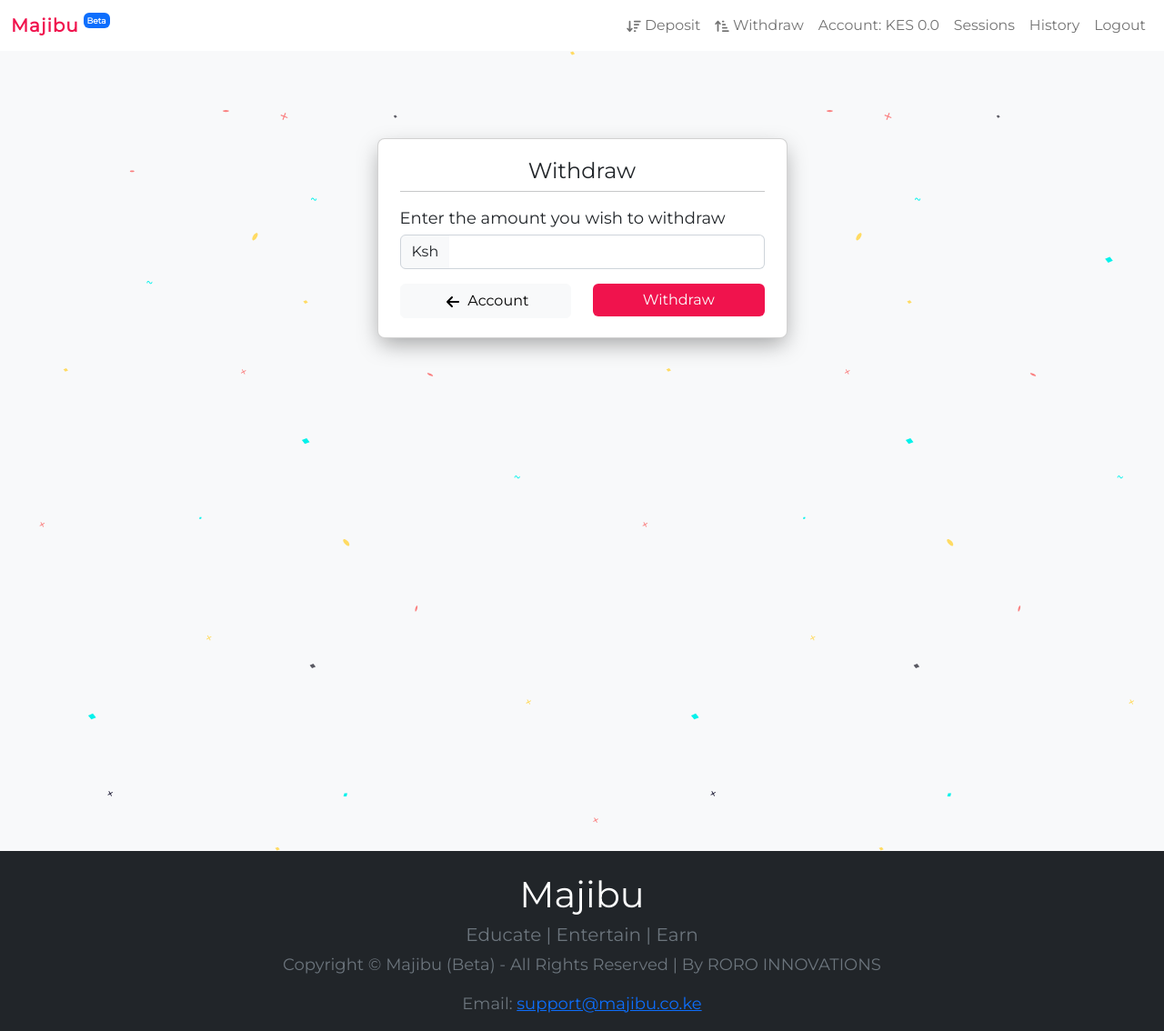
After one commit to waruingugi/majibu-v5, a Python web app: template app/accounts/templates/withdraw.html in a window 1280 px wide. The commit adds this page. Shown: the whole page at 91% size. Run offline with Jinja, Linux system fonts and the light colour scheme; the template is opened without the code that fills it, so the values that code supplies are empty; some libraries are stand-ins or nearby versions.

Commit message:
Create withdraw route and template

```diff
--- /dev/null
+++ b/app/accounts/templates/withdraw.html
@@ -0,0 +1,49 @@
+{% extends "templates/layout.html" %}
+
+{% block content %}
+    {% include "templates/navbar.html" %}
+
+
+    <section id="content-full-height" class="bg-light py-5">
+        <div class="container">
+            <div class="row justify-content-center">
+                <div class="col-md-5">
+                    <div class="card mt-5" id="content-card">
+                        <div class="card-body">
+                            <h4 class="text-center">Withdraw</h4>
+                            <hr class="mt-0">
+                            <p class="mb-0">Enter the amount you wish to withdraw</p>
+                            {% if field_errors %}
+                                <ul class="list-unstyled small text-danger">
+                                {% for error in field_errors %}
+                                    <li class="small">* {{ error }}</li>
+                                {% endfor %}
+                                </ul>
+                            {% endif %}
+                            <form>
+                                <div class="input-group mb-3 mt-1">
+                                    <span class="input-group-text bg-light">Ksh</span>
+                                    <input class="form-control border-start-0" type="tel" min="1" max="5000" name="amount" required="" minlength="1" pattern="[0-9]+" autocomplete="off" inputmode="tel" maxlength="4" title="Example: 5000">
+                                </div>
+                                <div class="row">
+                                    <div class="col">
+                                        <a href="{{ url_for('get_wallet') }}" class="btn btn-light d-block w-100" role="button">&nbsp;<svg xmlns="http://www.w3.org/2000/svg" viewBox="-32 0 512 512" width="1em" height="1em" fill="currentColor" class="me-2">
+                                                <!--! Font Awesome Free 6.1.1 by @fontawesome - https://fontawesome.com License - https://fontawesome.com/license/free (Icons: CC BY 4.0, Fonts: SIL OFL 1.1, Code: MIT License) Copyright 2022 Fonticons, Inc. -->
+                                                <path d="M447.1 256C447.1 273.7 433.7 288 416 288H109.3l105.4 105.4c12.5 12.5 12.5 32.75 0 45.25C208.4 444.9 200.2 448 192 448s-16.38-3.125-22.62-9.375l-160-160c-12.5-12.5-12.5-32.75 0-45.25l160-160c12.5-12.5 32.75-12.5 45.25 0s12.5 32.75 0 45.25L109.3 224H416C433.7 224 447.1 238.3 447.1 256z"></path>
+                                            </svg>Account</a></div>
+                                    <div class="col">
+                                        <button class="btn btn-primary d-block w-100" id="btn-preferred" type="submit">Withdraw</button>
+                                    </div>
+                                </div>
+                            </form>
+                        </div>
+                    </div>
+                </div>
+            </div>
+        </div>
+    </section>
+
+
+    {% include 'templates/footer.html' %}
+
+{% endblock %}
--- a/app/templates/navbar.html
+++ b/app/templates/navbar.html
@@ -7,7 +7,7 @@
                             <!--! Font Awesome Free 6.1.1 by @fontawesome - https://fontawesome.com License - https://fontawesome.com/license/free (Icons: CC BY 4.0, Fonts: SIL OFL 1.1, Code: MIT License) Copyright 2022 Fonticons, Inc. -->
                             <path d="M416 288h-95.1c-17.67 0-32 14.33-32 32s14.33 32 32 32H416c17.67 0 32-14.33 32-32S433.7 288 416 288zM544 32h-223.1c-17.67 0-32 14.33-32 32s14.33 32 32 32H544c17.67 0 32-14.33 32-32S561.7 32 544 32zM352 416h-32c-17.67 0-32 14.33-32 32s14.33 32 32 32h32c17.67 0 31.1-14.33 31.1-32S369.7 416 352 416zM480 160h-159.1c-17.67 0-32 14.33-32 32s14.33 32 32 32H480c17.67 0 32-14.33 32-32S497.7 160 480 160zM192.4 330.7L160 366.1V64.03C160 46.33 145.7 32 128 32S96 46.33 96 64.03v302L63.6 330.7c-6.312-6.883-14.94-10.38-23.61-10.38c-7.719 0-15.47 2.781-21.61 8.414c-13.03 11.95-13.9 32.22-1.969 45.27l87.1 96.09c12.12 13.26 35.06 13.26 47.19 0l87.1-96.09c11.94-13.05 11.06-33.31-1.969-45.27C224.6 316.8 204.4 317.7 192.4 330.7z"></path>
                         </svg>Deposit</a></li>
-                <li class="nav-item"><a class="nav-link" href="#"><svg xmlns="http://www.w3.org/2000/svg" viewBox="0 -32 576 576" width="1em" height="1em" fill="currentColor" class="me-1">
+                <li class="nav-item"><a class="nav-link" href="{{ url_for('get_withdraw') }}"><svg xmlns="http://www.w3.org/2000/svg" viewBox="0 -32 576 576" width="1em" height="1em" fill="currentColor" class="me-1">
                             <!--! Font Awesome Free 6.1.1 by @fontawesome - https://fontawesome.com License - https://fontawesome.com/license/free (Icons: CC BY 4.0, Fonts: SIL OFL 1.1, Code: MIT License) Copyright 2022 Fonticons, Inc. -->
                             <path d="M544 416h-223.1c-17.67 0-32 14.33-32 32s14.33 32 32 32H544c17.67 0 32-14.33 32-32S561.7 416 544 416zM320 96h32c17.67 0 31.1-14.33 31.1-32s-14.33-32-31.1-32h-32c-17.67 0-32 14.33-32 32S302.3 96 320 96zM320 224H416c17.67 0 32-14.33 32-32s-14.33-32-32-32h-95.1c-17.67 0-32 14.33-32 32S302.3 224 320 224zM320 352H480c17.67 0 32-14.33 32-32s-14.33-32-32-32h-159.1c-17.67 0-32 14.33-32 32S302.3 352 320 352zM151.6 41.95c-12.12-13.26-35.06-13.26-47.19 0l-87.1 96.09C4.475 151.1 5.35 171.4 18.38 183.3c6.141 5.629 13.89 8.414 21.61 8.414c8.672 0 17.3-3.504 23.61-10.39L96 145.9v302C96 465.7 110.3 480 128 480s32-14.33 32-32.03V145.9L192.4 181.3C204.4 194.3 224.6 195.3 237.6 183.3c13.03-11.95 13.9-32.22 1.969-45.27L151.6 41.95z"></path>
                         </svg>Withdraw</a></li>
```
Also changed, not shown: app/accounts/routes/account.py (+12 -0 lines), app/accounts/templates/deposit.html (+13 -6 lines), app/accounts/templates/wallet.html (+8 -5 lines).
